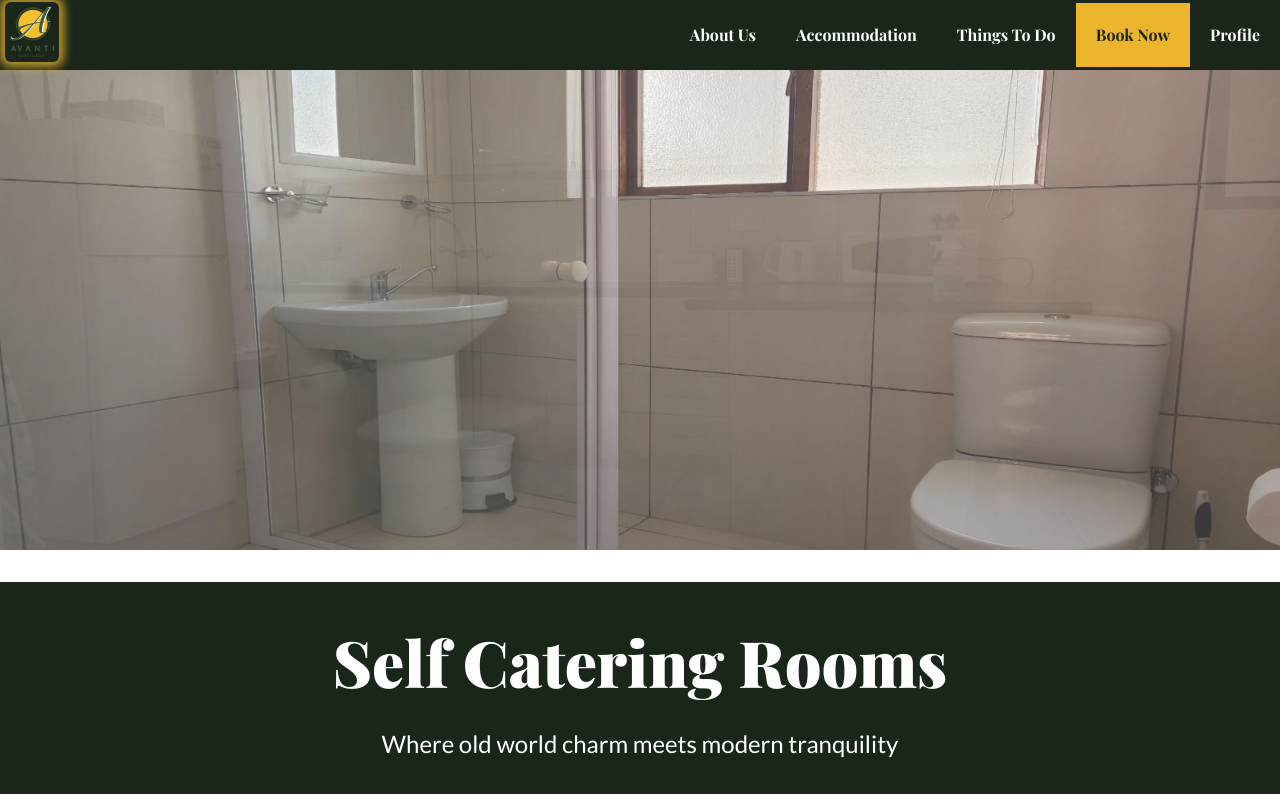
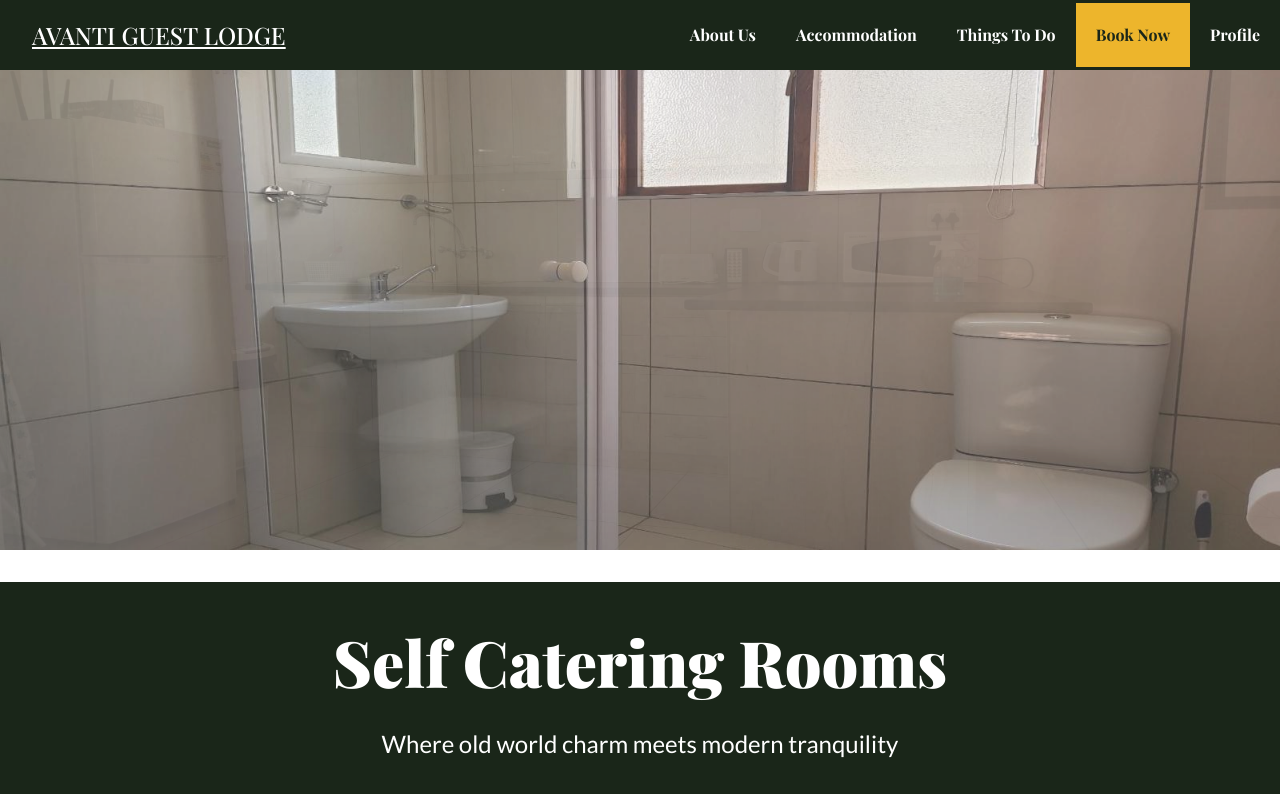
Before and after one commit to Starmarkus/Avanti-Lodge, a website: page Accomodation/Self Catering/selfcatering.html in a window 1280 px wide. Shown: the top 800 px of the page. Drawn offline with nearby package versions, Linux system fonts and the light colour scheme; a web font is replaced by a local one.

Commit message:
replaced logo with text

```diff
--- a/Accomodation/Self Catering/selfcatering.html
+++ b/Accomodation/Self Catering/selfcatering.html
@@ -17,7 +17,7 @@
   <div class="navbar-container">
     <div class="logo">
       <a href="/index.html">
-        <img src="/Images/logo.png" alt="Avanti Logo">
+        AVANTI GUEST LODGE
       </a>
     </div>
 <div class="nav-links">
--- a/Styling/sharedCSS.css
+++ b/Styling/sharedCSS.css
@@ -216,26 +216,15 @@ nav {
   }
 }
 
-
-
-
-
-.logo img {
-  height: 60px;
-  padding: 5px;
-  margin: 5px;
-  width: auto;
-  background-color: transparent !important;
-  box-shadow: 0 0 10px 5px rgba(237, 181, 44, 0.8); /* yellow glow */
-  border-radius: 6px;
-  transition: box-shadow 0.3s ease;
-}
-
-@media screen and (max-width: 908px) {
-  .logo img {
-    height: 40px;
-    width: 40px;
-  }
+.logo {
+  display: flex;
+  align-items: center;
+  justify-content: center;
+  margin-left: 2.5vw;
+  color: white;
+  font-size: 24px;
+  text-decoration: underline;
+  text-align: center;
 }
 
 nav.scroll-active {
```
Also changed, not shown: About Us/aboutus.html (+1 -1 lines), Accomodation/Standard Rooms/standardrooms.html (+1 -1 lines), Booking/booking.html (+1 -1 lines), Contact/contact.html (+1 -1 lines), Login/login.html (+1 -1 lines), Profile/profile.html (+1 -1 lines), Sign Up/signup.html (+1 -1 lines), index.html (+1 -1 lines).
